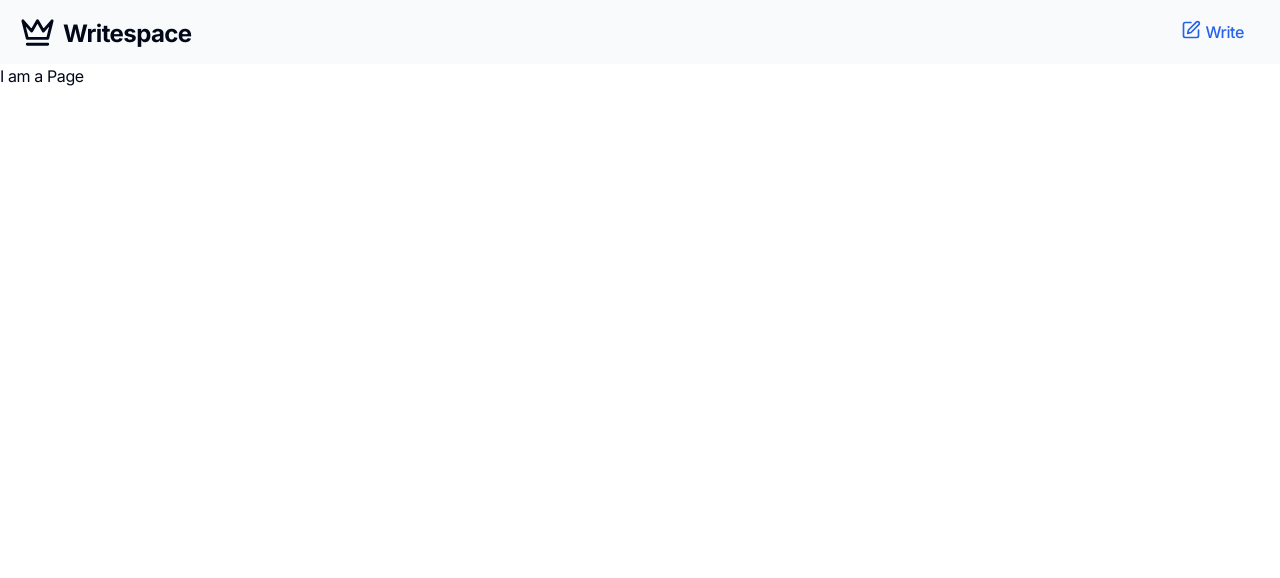
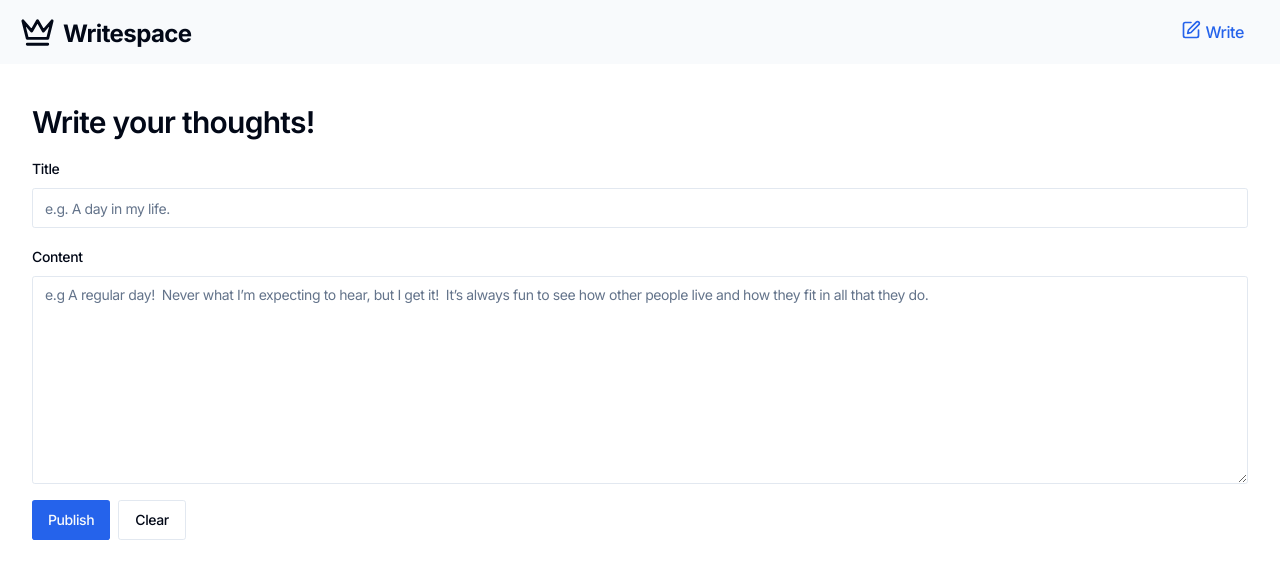
Before and after one commit to nigupta29/nextjs-blog, a Next.js app: page /blogs/create in a window 1280 px wide. Shown: the top 578 px of the page. Built offline with nearby package versions, Linux system fonts and the light colour scheme.

Commit message:
added basic create blog form layout

```diff
--- a/package.json
+++ b/package.json
@@ -10,6 +10,7 @@
   },
   "dependencies": {
     "@prisma/client": "^5.10.2",
+    "@radix-ui/react-label": "^2.0.2",
     "@radix-ui/react-slot": "^1.0.2",
     "class-variance-authority": "^0.7.0",
     "clsx": "^2.1.0",
--- a/src/app/blogs/create/page.tsx
+++ b/src/app/blogs/create/page.tsx
@@ -1,7 +1,5 @@
+import CreateBlogForm from "@/components/blogs/create-blog-form"
+
 export default function Page() {
-  return (
-    <div>
-      <h3>I am a Page</h3>
-    </div>
-  )
+  return <CreateBlogForm />
 }
--- a/src/app/layout.tsx
+++ b/src/app/layout.tsx
@@ -1,25 +1,25 @@
+import Navbar from "@/components/layout/navbar"
 import type { Metadata } from "next"
 import { Inter } from "next/font/google"
 import "./globals.css"
-import Navbar from "@/components/layout/navbar"
 
 const inter = Inter({ subsets: ["latin"] })
 
 export const metadata: Metadata = {
   title: "Writespace",
-  description: "Blog app built with NextJS and Prisma",
+  description: "Blog app built with NextJS and Prisma"
 }
 
 export default function RootLayout({
-  children,
+  children
 }: Readonly<{
   children: React.ReactNode
 }>) {
   return (
-    <html lang='en'>
+    <html lang="en">
       <body className={inter.className}>
         <Navbar />
-        <main>{children}</main>
+        <main className="container my-10">{children}</main>
       </body>
     </html>
   )
--- /dev/null
+++ b/src/components/blogs/create-blog-form.tsx
@@ -0,0 +1,31 @@
+import { Button } from "../ui/button"
+import { Input } from "../ui/input"
+import { Label } from "../ui/label"
+import { Textarea } from "../ui/textarea"
+
+export default function CreateBlogForm() {
+  return (
+    <form className="space-y-4">
+      <h3 className="text-3xl font-semibold">Write your thoughts!</h3>
+      <div className="space-y-2">
+        <Label htmlFor="title">Title</Label>
+        <Input type="text" id="title" placeholder="e.g. A day in my life." />
+      </div>
+      <div className="space-y-2">
+        <Label htmlFor="content">Content</Label>
+        <Textarea
+          id="content"
+          placeholder={`e.g A regular day!  Never what I’m expecting to hear, but I get it!  It’s always fun to see how other people live and how they fit in all that they do.`}
+          className="min-h-52"
+        />
+      </div>
+
+      <div className="space-x-2">
+        <Button type="submit">Publish</Button>
+        <Button type="reset" variant={"outline"}>
+          Clear
+        </Button>
+      </div>
+    </form>
+  )
+}
--- /dev/null
+++ b/src/components/layout/container.tsx
@@ -0,0 +1,5 @@
+import { ReactNode } from "react"
+
+export default function Container({ children }: { children: ReactNode }) {
+  return <div className="container">{children}</div>
+}
--- /dev/null
+++ b/src/components/ui/input.tsx
@@ -0,0 +1,25 @@
+import * as React from "react"
+
+import { cn } from "@/lib/utils"
+
+export interface InputProps
+  extends React.InputHTMLAttributes<HTMLInputElement> {}
+
+const Input = React.forwardRef<HTMLInputElement, InputProps>(
+  ({ className, type, ...props }, ref) => {
+    return (
+      <input
+        type={type}
+        className={cn(
+          "flex h-10 w-full rounded-md border border-input bg-background px-3 py-2 text-sm ring-offset-background file:border-0 file:bg-transparent file:text-sm file:font-medium placeholder:text-muted-foreground focus-visible:outline-none focus-visible:ring-2 focus-visible:ring-ring focus-visible:ring-offset-2 disabled:cursor-not-allowed disabled:opacity-50",
+          className
+        )}
+        ref={ref}
+        {...props}
+      />
+    )
+  }
+)
+Input.displayName = "Input"
+
+export { Input }
--- /dev/null
+++ b/src/components/ui/label.tsx
@@ -0,0 +1,26 @@
+"use client"
+
+import * as React from "react"
+import * as LabelPrimitive from "@radix-ui/react-label"
+import { cva, type VariantProps } from "class-variance-authority"
+
+import { cn } from "@/lib/utils"
+
+const labelVariants = cva(
+  "text-sm font-medium leading-none peer-disabled:cursor-not-allowed peer-disabled:opacity-70"
+)
+
+const Label = React.forwardRef<
+  React.ElementRef<typeof LabelPrimitive.Root>,
+  React.ComponentPropsWithoutRef<typeof LabelPrimitive.Root> &
+    VariantProps<typeof labelVariants>
+>(({ className, ...props }, ref) => (
+  <LabelPrimitive.Root
+    ref={ref}
+    className={cn(labelVariants(), className)}
+    {...props}
+  />
+))
+Label.displayName = LabelPrimitive.Root.displayName
+
+export { Label }
--- /dev/null
+++ b/src/components/ui/textarea.tsx
@@ -0,0 +1,24 @@
+import * as React from "react"
+
+import { cn } from "@/lib/utils"
+
+export interface TextareaProps
+  extends React.TextareaHTMLAttributes<HTMLTextAreaElement> {}
+
+const Textarea = React.forwardRef<HTMLTextAreaElement, TextareaProps>(
+  ({ className, ...props }, ref) => {
+    return (
+      <textarea
+        className={cn(
+          "flex min-h-[80px] w-full rounded-md border border-input bg-background px-3 py-2 text-sm ring-offset-background placeholder:text-muted-foreground focus-visible:outline-none focus-visible:ring-2 focus-visible:ring-ring focus-visible:ring-offset-2 disabled:cursor-not-allowed disabled:opacity-50",
+          className
+        )}
+        ref={ref}
+        {...props}
+      />
+    )
+  }
+)
+Textarea.displayName = "Textarea"
+
+export { Textarea }
```
Also changed, not shown: 2 other files (tests, documents, lock files or other folders).
